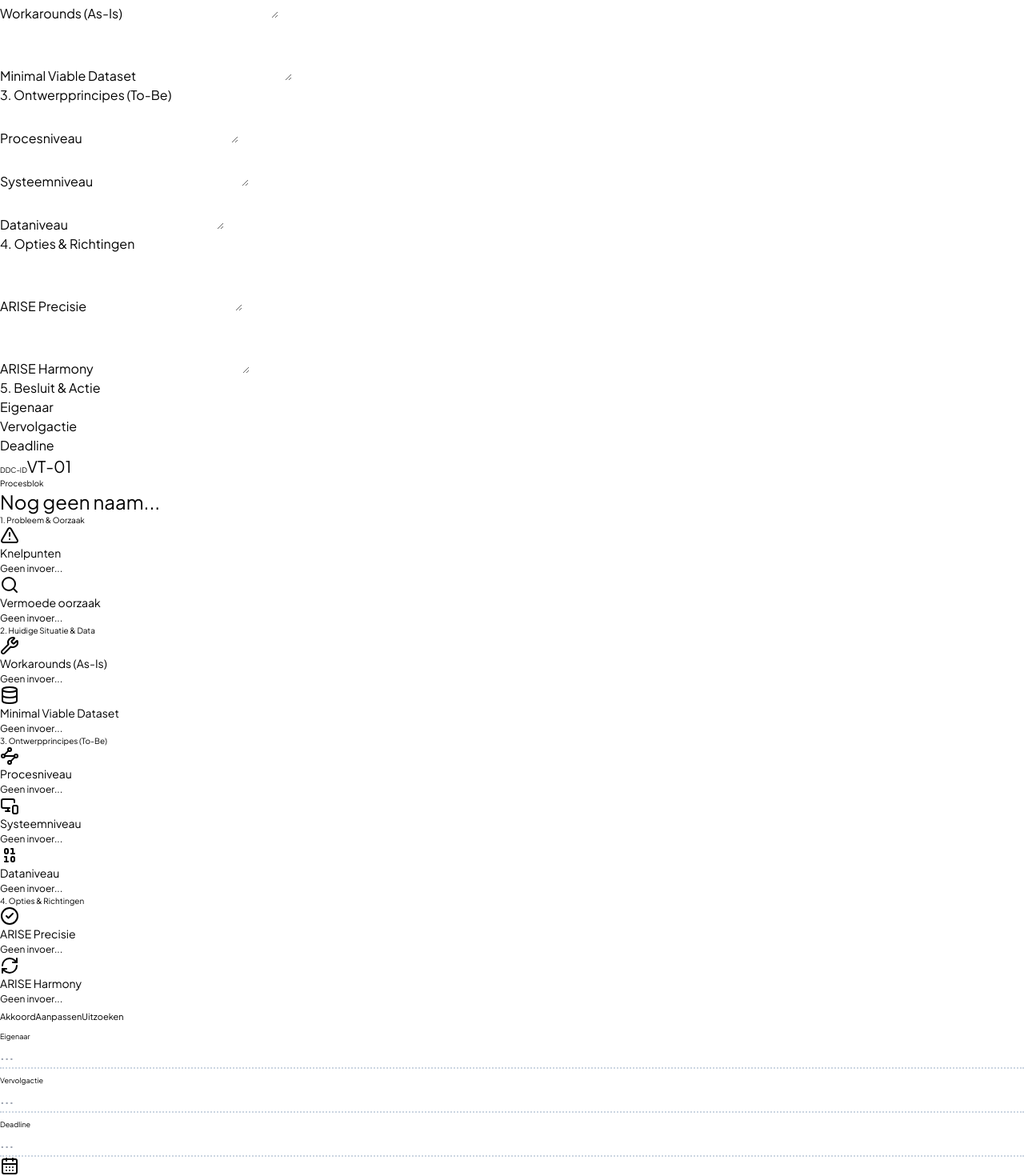
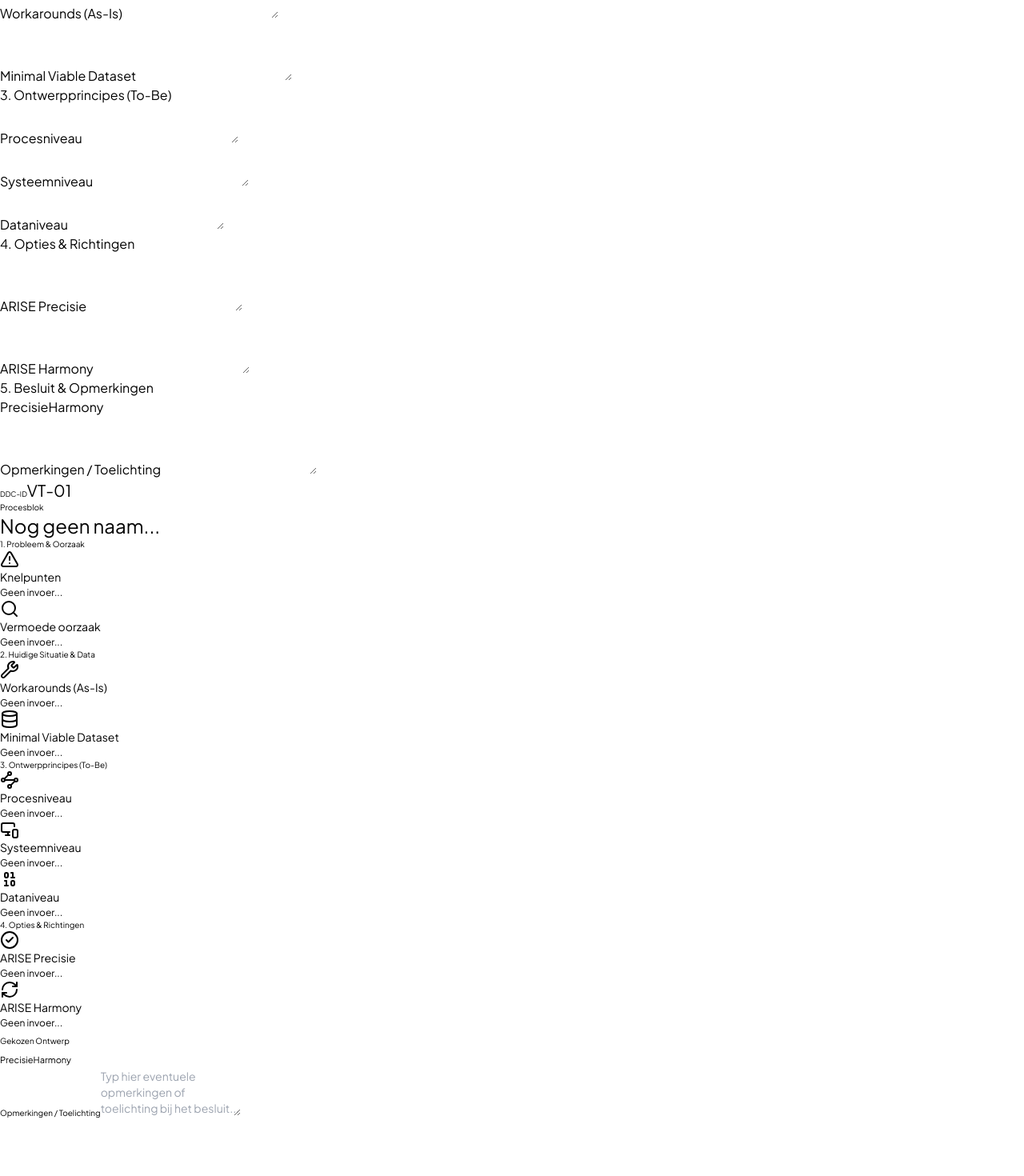
Before and after one commit to ikhaqani/AriseDecision, a React (Vite) app: page / in a window 1280 px wide. Shown: the part 562-2032 px from the top of the page at 80% size. After the commit the page ends 1963 px from the top, so only its background shows below. Built offline with nearby package versions, Linux system fonts and the light colour scheme.

Commit message:
Nieuwe footer met Precisie/Harmony knoppen

```diff
--- a/src/App.jsx
+++ b/src/App.jsx
@@ -20,10 +20,8 @@
   ontwerpData: "",
   arisePrecisie: "",
   ariseHarmony: "",
-  verdict: "",
-  eigenaar: "",
-  vervolgactie: "",
-  deadline: ""
+  gekozenRichting: "", // 'precisie' of 'harmony'
+  opmerkingen: ""
 };
 
 const Section = ({ icon: Icon, title, children, accentClass = "text-slate-600", iconBg = "bg-white border-slate-200" }) => (
@@ -235,13 +233,6 @@
       <style dangerouslySetInnerHTML={{__html: `
         @import url('https://fonts.googleapis.com/css2?family=Plus+Jakarta+Sans:wght@400;500;600;700;800&display=swap');
         .font-jakarta { font-family: 'Plus Jakarta Sans', sans-serif; }
-        .minimal-input {
-            width: 100%; background: transparent; border: none;
-            border-bottom: 2px dotted #cbd5e1; padding: 4px 0;
-            font-size: inherit; font-weight: 800; color: #0f172a;
-            outline: none; transition: border-color 0.2s;
-        }
-        .minimal-input:focus { border-bottom-style: solid; border-bottom-color: #0ea5e9; }
 
         /* Dynamische Lettergrootte overrides */
         .print-area .text-sm { font-size: calc(0.875rem * var(--font-scale)) !important; line-height: calc(1.25rem * var(--font-scale)) !important; }
@@ -415,19 +406,25 @@
               </div>
 
               <div className="space-y-4">
-                  <h3 className="font-extrabold text-slate-400 uppercase tracking-widest text-[10px] mb-4">5. Besluit & Actie</h3>
+                  <h3 className="font-extrabold text-slate-400 uppercase tracking-widest text-[10px] mb-4">5. Besluit & Opmerkingen</h3>
                   <div className="grid grid-cols-1 gap-4 pb-10">
-                      <div>
-                          <label className="block text-[10px] font-bold text-slate-500 uppercase tracking-wide mb-1">Eigenaar</label>
-                          <input type="text" value={activeCard?.eigenaar || ""} onChange={(e) => handleChange(activeCardId, 'eigenaar', e.target.value)} className="w-full border border-slate-200 rounded-md p-2 text-sm font-semibold" />
+                      <div className="flex gap-2">
+                          <button
+                              onClick={() => handleChange(activeCardId, 'gekozenRichting', 'precisie')}
+                              className={`flex-1 py-2 rounded-md border text-xs font-bold transition-colors ${activeCard?.gekozenRichting === 'precisie' ? 'bg-emerald-500 text-white border-emerald-500' : 'bg-white text-slate-600 border-slate-200 hover:bg-slate-50'}`}
+                          >
+                              Precisie
+                          </button>
+                          <button
+                              onClick={() => handleChange(activeCardId, 'gekozenRichting', 'harmony')}
+                              className={`flex-1 py-2 rounded-md border text-xs font-bold transition-colors ${activeCard?.gekozenRichting === 'harmony' ? 'bg-violet-500 text-white border-violet-500' : 'bg-white text-slate-600 border-slate-200 hover:bg-slate-50'}`}
+                          >
+                              Harmony
+                          </button>
                       </div>
                       <div>
-                          <label className="block text-[10px] font-bold text-slate-500 uppercase tracking-wide mb-1">Vervolgactie</label>
-                          <input type="text" value={activeCard?.vervolgactie || ""} onChange={(e) => handleChange(activeCardId, 'vervolgactie', e.target.value)} className="w-full border border-slate-200 rounded-md p-2 text-sm font-semibold" />
-                      </div>
-                      <div>
-                          <label className="block text-[10px] font-bold text-slate-500 uppercase tracking-wide mb-1">Deadline</label>
-                          <input type="text" value={activeCard?.deadline || ""} onChange={(e) => handleChange(activeCardId, 'deadline', e.target.value)} className="w-full border border-slate-200 rounded-md p-2 text-sm font-semibold" />
+                          <label className="block text-[10px] font-bold text-slate-500 uppercase tracking-wide mb-1">Opmerkingen / Toelichting</label>
+                          <textarea rows="3" value={activeCard?.opmerkingen || ""} onChange={(e) => handleChange(activeCardId, 'opmerkingen', e.target.value)} className="w-full border border-slate-200 rounded-md p-2 text-sm resize-none"></textarea>
                       </div>
                   </div>
               </div>
@@ -521,35 +518,38 @@
                             </div>
                         </div>
 
-                        <div className="px-6 lg:px-10 py-5 bg-slate-50 border-t border-slate-200 rounded-b-[14px] print:rounded-b-[14px] flex flex-col lg:flex-row gap-6 justify-between items-center mt-auto">
-                            <div className="flex gap-2.5 flex-wrap">
-                                <button onClick={() => handleChange(card.id, 'verdict', 'akkoord')} className={`flex items-center gap-2 px-5 py-2.5 rounded-lg border-2 text-[11px] font-black uppercase tracking-widest transition-all ${card.verdict === 'akkoord' ? 'bg-emerald-500 border-emerald-500 text-white shadow-md shadow-emerald-200' : 'bg-white border-slate-200 text-slate-500 hover:border-emerald-300 hover:text-emerald-600'}`}>
-                                    {card.verdict === 'akkoord' && <Check className="w-3.5 h-3.5" strokeWidth={4} />} Akkoord
-                                </button>
-                                <button onClick={() => handleChange(card.id, 'verdict', 'aanpassen')} className={`flex items-center gap-2 px-5 py-2.5 rounded-lg border-2 text-[11px] font-black uppercase tracking-widest transition-all ${card.verdict === 'aanpassen' ? 'bg-amber-500 border-amber-500 text-white shadow-md shadow-amber-200' : 'bg-white border-slate-200 text-slate-500 hover:border-amber-300 hover:text-amber-600'}`}>
-                                    {card.verdict === 'aanpassen' && <Check className="w-3.5 h-3.5" strokeWidth={4} />} Aanpassen
-                                </button>
-                                <button onClick={() => handleChange(card.id, 'verdict', 'uitzoeken')} className={`flex items-center gap-2 px-5 py-2.5 rounded-lg border-2 text-[11px] font-black uppercase tracking-widest transition-all ${card.verdict === 'uitzoeken' ? 'bg-sky-500 border-sky-500 text-white shadow-md shadow-sky-200' : 'bg-white border-slate-200 text-slate-500 hover:border-sky-300 hover:text-sky-600'}`}>
-                                    {card.verdict === 'uitzoeken' && <Check className="w-3.5 h-3.5" strokeWidth={4} />} Uitzoeken
-                                </button>
-                            </div>
+                        {/* NIEUWE FOOTER (Besluit & Opmerkingen) */}
+                        <div className="px-6 lg:px-10 py-5 bg-slate-50 border-t border-slate-200 rounded-b-[14px] print:rounded-b-[14px] flex flex-col gap-4 mt-auto">
+                            <div className="flex flex-col lg:flex-row gap-6 justify-between items-start w-full">
 
-                            <div className="flex gap-6 w-full lg:w-auto text-left">
-                                <div className="flex flex-col flex-1 lg:w-44">
-                                    <label className="text-[9px] font-extrabold text-slate-400 uppercase tracking-[0.2em] mb-1">Eigenaar</label>
-                                    <input type="text" value={card.eigenaar || ""} onChange={(e) => handleChange(card.id, 'eigenaar', e.target.value)} className="minimal-input" placeholder="..." />
+                                {/* Linker deel: Knoppen Precisie/Harmony */}
+                                <div className="flex flex-col gap-2 shrink-0">
+                                    <span className="text-[10px] font-extrabold text-slate-400 uppercase tracking-[0.2em]">Gekozen Ontwerp</span>
+                                    <div className="flex gap-2.5">
+                                        <button onClick={() => handleChange(card.id, 'gekozenRichting', 'precisie')} className={`flex items-center gap-2 px-5 py-2.5 rounded-lg border-2 text-[11px] font-black uppercase tracking-widest transition-all ${card.gekozenRichting === 'precisie' ? 'bg-emerald-500 border-emerald-500 text-white shadow-md shadow-emerald-200' : 'bg-white border-slate-200 text-slate-500 hover:border-emerald-300 hover:text-emerald-600'}`}>
+                                            {card.gekozenRichting === 'precisie' && <Check className="w-3.5 h-3.5" strokeWidth={4} />} Precisie
+                                        </button>
+                                        <button onClick={() => handleChange(card.id, 'gekozenRichting', 'harmony')} className={`flex items-center gap-2 px-5 py-2.5 rounded-lg border-2 text-[11px] font-black uppercase tracking-widest transition-all ${card.gekozenRichting === 'harmony' ? 'bg-violet-500 border-violet-500 text-white shadow-md shadow-violet-200' : 'bg-white border-slate-200 text-slate-500 hover:border-violet-300 hover:text-violet-600'}`}>
+                                            {card.gekozenRichting === 'harmony' && <Check className="w-3.5 h-3.5" strokeWidth={4} />} Harmony
+                                        </button>
+                                    </div>
                                 </div>
-                                <div className="flex flex-col flex-1 lg:w-44">
-                                    <label className="text-[9px] font-extrabold text-slate-400 uppercase tracking-[0.2em] mb-1">Vervolgactie</label>
-                                    <input type="text" value={card.vervolgactie || ""} onChange={(e) => handleChange(card.id, 'vervolgactie', e.target.value)} className="minimal-input" placeholder="..." />
+
+                                {/* Rechter deel: Opmerkingen vrij tekstveld */}
+                                <div className="flex flex-col flex-1 w-full text-left">
+                                    <label className="text-[10px] font-extrabold text-slate-400 uppercase tracking-[0.2em] mb-1">Opmerkingen / Toelichting</label>
+                                    <textarea
+                                      value={card.opmerkingen || ""}
+                                      onChange={(e) => handleChange(card.id, 'opmerkingen', e.target.value)}
+                                      className="w-full bg-white border border-slate-200 rounded-lg p-3 text-sm font-semibold text-slate-700 resize-none outline-none focus:ring-2 focus:ring-sky-500/50 transition-all overflow-hidden"
+                                      placeholder="Typ hier eventuele opmerkingen of toelichting bij het besluit..."
+                                      rows="3"
+                                    ></textarea>
                                 </div>
-                                <div className="flex flex-col flex-1 lg:w-36 relative">
-                                    <label className="text-[9px] font-extrabold text-slate-400 uppercase tracking-[0.2em] mb-1">Deadline</label>
-                                    <input type="text" value={card.deadline || ""} onChange={(e) => handleChange(card.id, 'deadline', e.target.value)} className="minimal-input pr-6" placeholder="..." />
-                                    <CalendarDays className="w-4 h-4 text-slate-300 absolute right-0 bottom-1.5 pointer-events-none" />
-                                </div>
+
                             </div>
                         </div>
+
                     </div>
                 </div>
                 );
```
